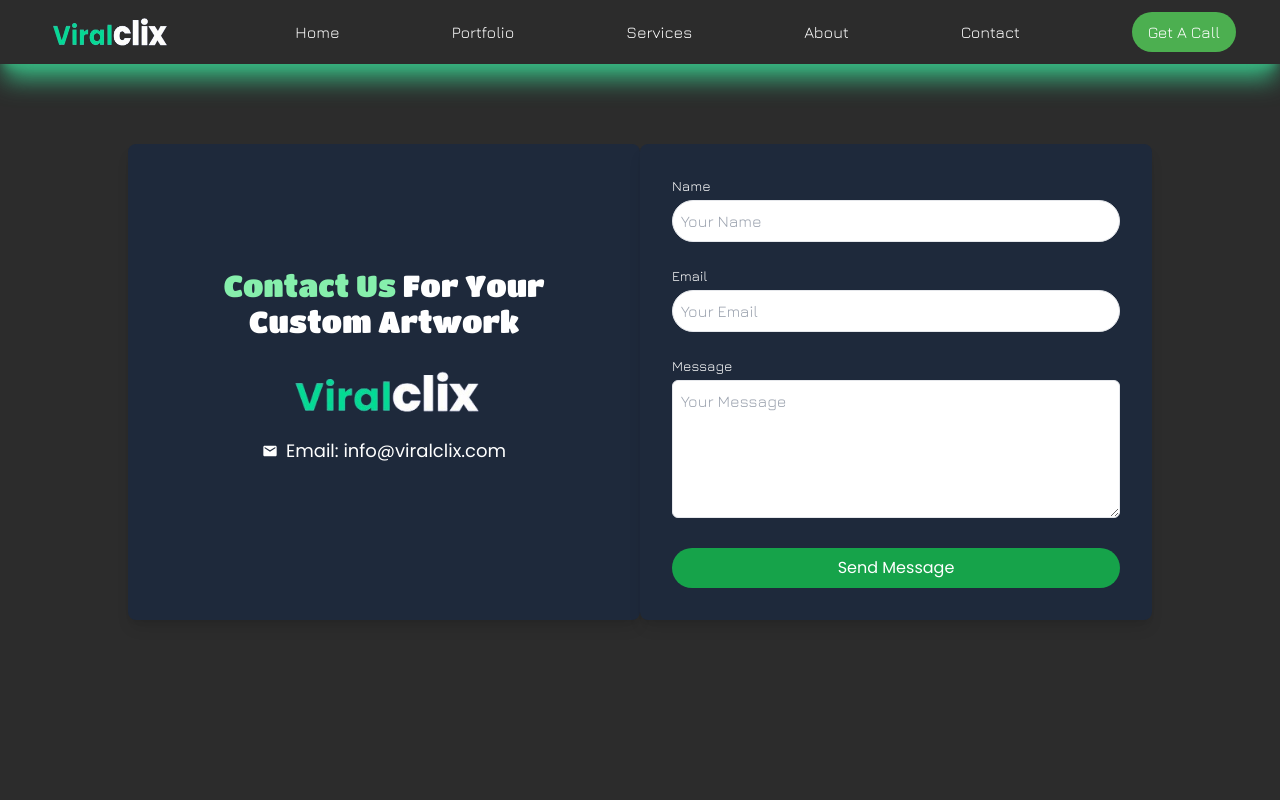
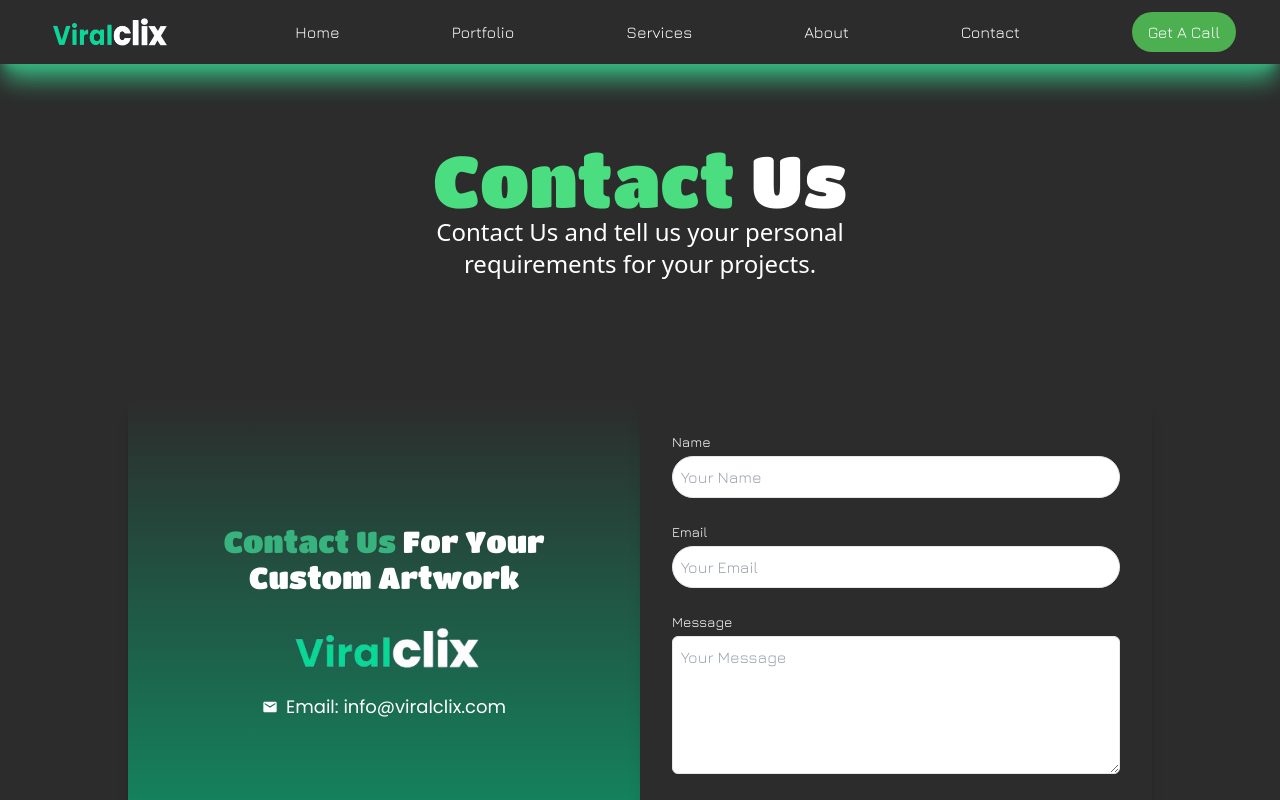
Before and after one commit to haseebx16/viral-clix, a Next.js app in the folder viralclix/: page /contact in a window 1280 px wide. Shown: the top 800 px of the page. Built offline with nearby package versions, Linux system fonts and the light colour scheme.

Commit message:
contact page

```diff
--- a/viralclix/app/contact/page.js
+++ b/viralclix/app/contact/page.js
@@ -1,22 +1,53 @@
+"use client";
+
 import React from 'react';
 import Nav from '../components/Nav';
 import { font } from '../components/font/titan';
 import { font2 } from '../components/font/poppins';
 import { font3 } from '../components/font/poppin';
-import { FaLocationDot } from "react-icons/fa6";
+import { MdEmail } from "react-icons/md";
 import Footer from '../components/Footer';
-import { MdEmail } from "react-icons/md";
-import { FaPhoneAlt } from "react-icons/fa";
+import { motion } from 'framer-motion';
+import Link from 'next/link';
 
 const ContactPage = () => {
   return (
     <>
-    <div className={`min-h-screen pt-36 bg-darkGrey`}>
+      <div className={`min-h-screen bg-darkGrey overflow-x-hidden`}> {/* Add overflow-x-hidden here */}
         <Nav />
-      <div className="max-w-5xl mx-auto flex flex-col md:flex-row">
+        <div className="min-h-[23rem] md:min-h-[25rem] bg-darkGrey">
+          <div className='flex justify-center items-center flex-col w-full'>
+            <div className='text-white text-center mt-36'>
+              <motion.p
+                className={`${font.className} text-5xl sm:text-7xl md:text-7xl text-green-400`}
+                initial={{ opacity: 0, y: -50 }} // Start off-screen above
+                whileInView={{ opacity: 1, y: 0 }} // End position
+                transition={{ duration: 1 }} // Duration of the animation
+                viewport={{ once: false }}
+              >
+                Contact<span className='text-white'>&nbsp;Us</span>
+              </motion.p>
+            </div>
+            <div className='text-center max-w-md mx-auto'>
+              <motion.p
+                className='sm:text-2xl text-center text-white'
+                initial={{ opacity: 0, y: -50 }} // Start off-screen above
+                whileInView={{ opacity: 1, y: 0 }} // End position
+                transition={{ duration: 1 }} // Duration of the animation
+                viewport={{ once: false }}
+              >
+                Contact Us and tell us your personal requirements for your projects.
+              </motion.p>
+            </div>
+          </div>
+        </div>
+
+        <div className="max-w-5xl mx-auto pb-24 flex flex-col md:flex-row">
           {/* Left Section: Logo and Contact Details */}
-        <div className="flex-1 bg-slate-800 p-8 rounded-lg shadow-lg flex flex-col justify-center items-center">
-          <h1 className={`${font.className} text-3xl font-bold mb-6 text-green-300 text-center`}>Contact Us <span className='text-white'>For Your Custom Artwork</span></h1>
+          <div className="flex-1 two-d-gradient p-8 rounded-lg shadow-lg flex flex-col justify-center items-center">
+            <h1 className={`${font.className} text-3xl font-bold mb-6 text-customGreen-light text-center`}>
+              Contact Us <span className='text-white'>For Your Custom Artwork</span>
+            </h1>
             <div className="text-center mb-6 text-white">
               <img src="/viralclix.png" alt="Logo" className="mx-auto mb-4" style={{ maxWidth: '80%', height: 'auto' }} />
               <div className="flex items-center justify-center mb-2">
@@ -27,28 +58,57 @@ const ContactPage = () => {
           </div>
 
           {/* Right Section: Contact Form */}
-        <div className={`${font2.className} flex-1 bg-slate-800 p-8 rounded-lg shadow-lg`}>
+          <motion.div
+            className={`${font2.className} flex-1 bg-darkGrey p-8 rounded-lg shadow-lg`}
+            initial={{ opacity: 0, y: 50 }}
+            whileInView={{ opacity: 1, y: 0 }}
+            transition={{ duration: 0.8 }}
+            viewport={{ once: true }}
+          >
             <form className="space-y-6">
-            <div>
+              <motion.div
+                initial={{ opacity: 0, y: 50 }}
+                whileInView={{ opacity: 1, y: 0 }}
+                transition={{ duration: 0.6 }}
+              >
                 <label className="block text-sm font-medium text-white">Name</label>
                 <input type="text" className="mt-1 p-2 w-full border rounded-full" placeholder="Your Name" required />
-            </div>
-            <div>
+              </motion.div>
+
+              <motion.div
+                initial={{ opacity: 0, y: 50 }}
+                whileInView={{ opacity: 1, y: 0 }}
+                transition={{ duration: 0.6, delay: 0.2 }}
+              >
                 <label className="block text-sm font-medium text-white">Email</label>
                 <input type="email" className="mt-1 p-2 w-full border rounded-full" placeholder="Your Email" required />
-            </div>
-            <div>
+              </motion.div>
+
+              <motion.div
+                initial={{ opacity: 0, y: 50 }}
+                whileInView={{ opacity: 1, y: 0 }}
+                transition={{ duration: 0.6, delay: 0.4 }}
+              >
                 <label className="block text-sm font-medium text-white">Message</label>
                 <textarea className="mt-1 p-2 w-full border rounded-md" rows="5" placeholder="Your Message" required></textarea>
-            </div>
+              </motion.div>
+
+              <motion.div
+                initial={{ opacity: 0, y: 50 }}
+                whileInView={{ opacity: 1, y: 0 }}
+                transition={{ duration: 0.6, delay: 0.2 }}
+              >
+                <Link href="/">
                   <button type="submit" className={`${font3.className} w-full bg-green-600 text-white text-md font-bold py-2 rounded-full hover:bg-green-700 transition`}>
                     Send Message
                   </button>
+                </Link>
+              </motion.div>
             </form>
+          </motion.div>
         </div>
       </div>
-    </div>
-    <Footer/>
+      <Footer />
     </>
   );
 };
```
Also changed, not shown: viralclix/public/logoo.png (added). Lines whose indentation alone changed are shown as unchanged.
